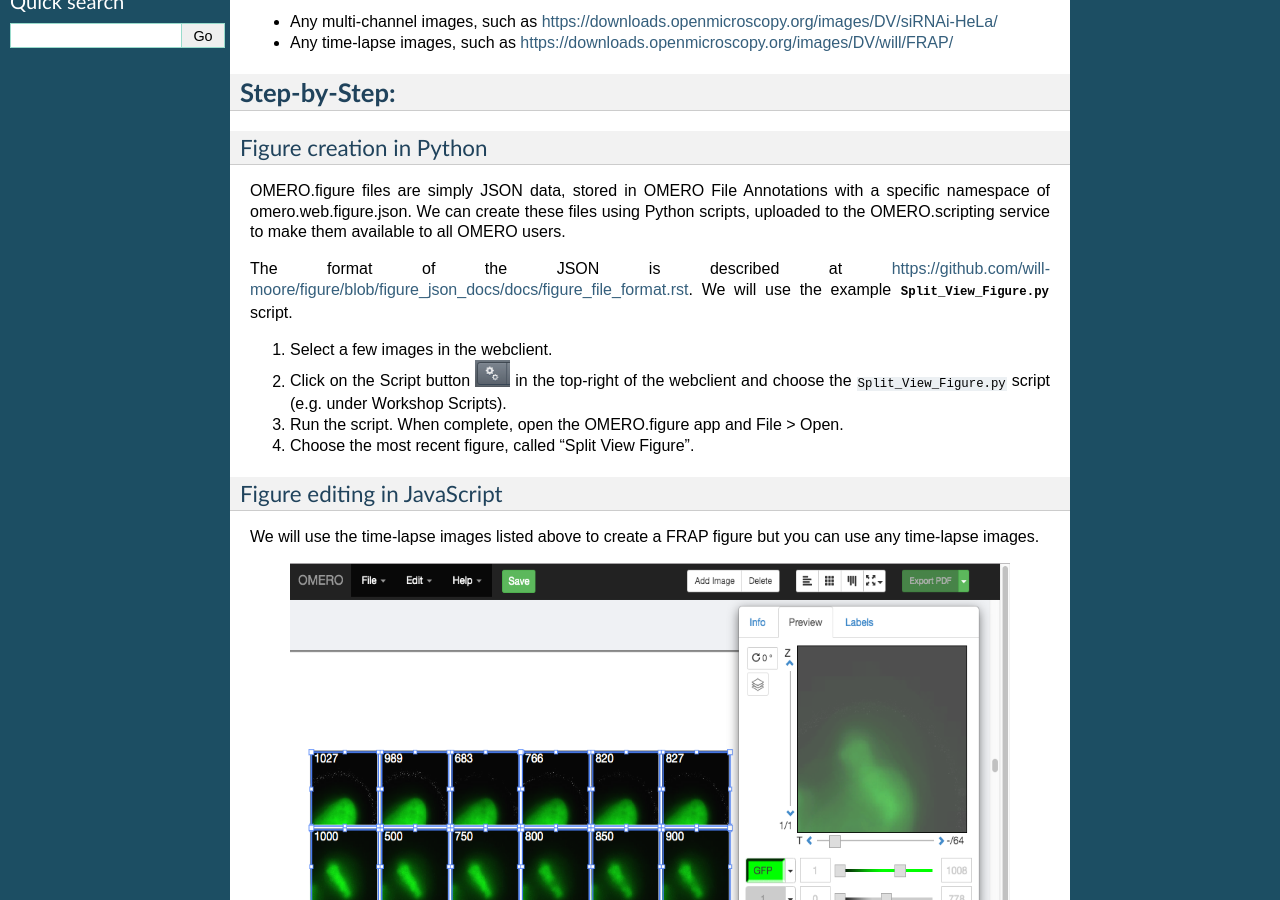
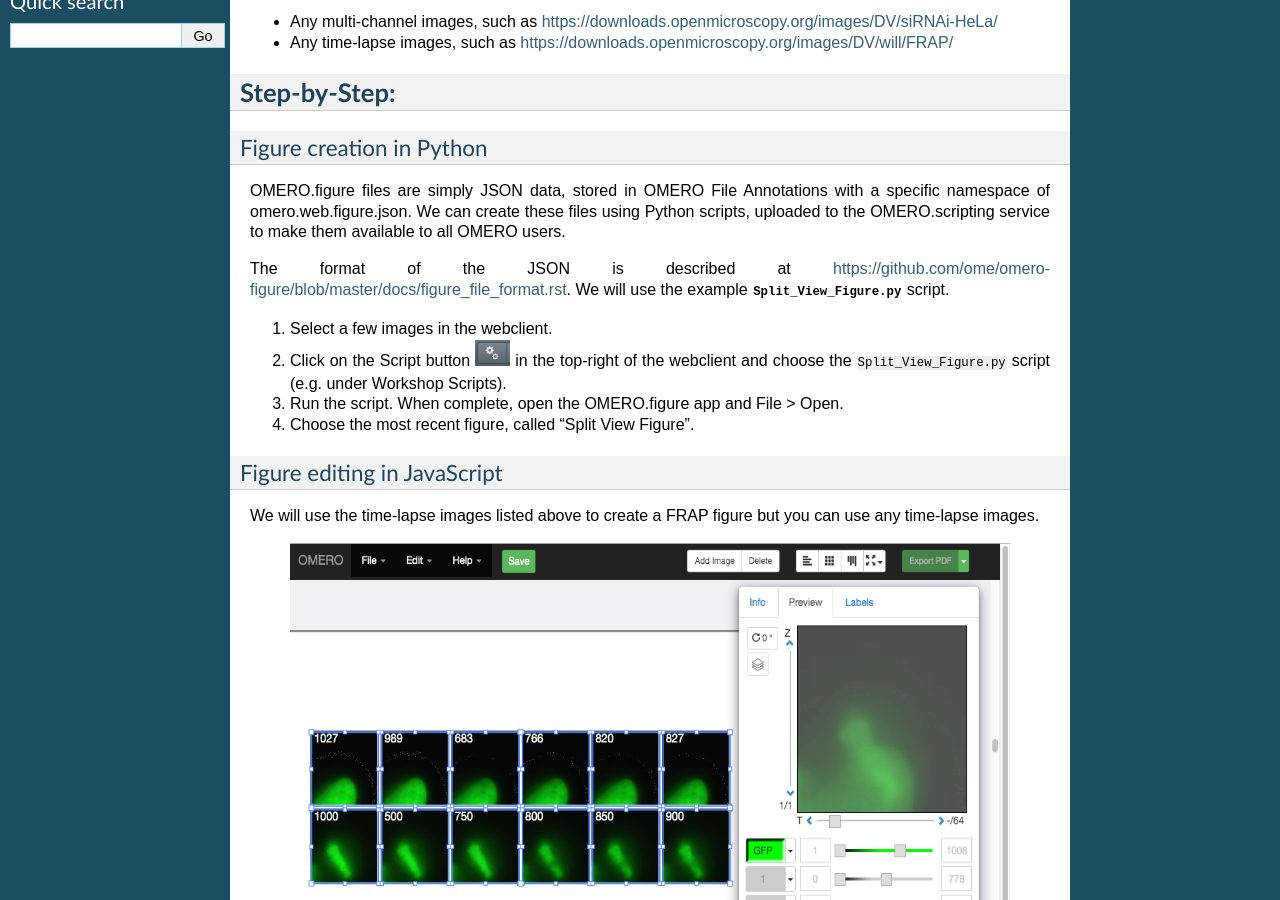
Before and after one commit to ome/omero-guide-figure, a Sphinx documentation site: the page built from docs/omero_figure_scripting.rst, in a window 1280 px wide and 900 px high, scrolled down 368 px. Built offline with Sphinx 7.4.7, drawn with Linux system fonts in a browser that asks for light colours; some of the changed lines change nothing that is shown.

Commit message:
Update link to figure_file_format.rst

```diff
--- a/docs/omero_figure_scripting.rst
+++ b/docs/omero_figure_scripting.rst
@@ -30,7 +30,7 @@
 namespace of omero.web.figure.json. We can create these files using Python scripts, uploaded to
 the OMERO.scripting service to make them available to all OMERO users.
 
-The format of the JSON is described at https://github.com/will-moore/figure/blob/figure_json_docs/docs/figure_file_format.rst.
+The format of the JSON is described at https://github.com/ome/omero-figure/blob/master/docs/figure_file_format.rst.
 We will use the example :download:`Split_View_Figure.py <../scripts/Split_View_Figure.py>` script.
 
 #. Select a few images in the webclient.
```
